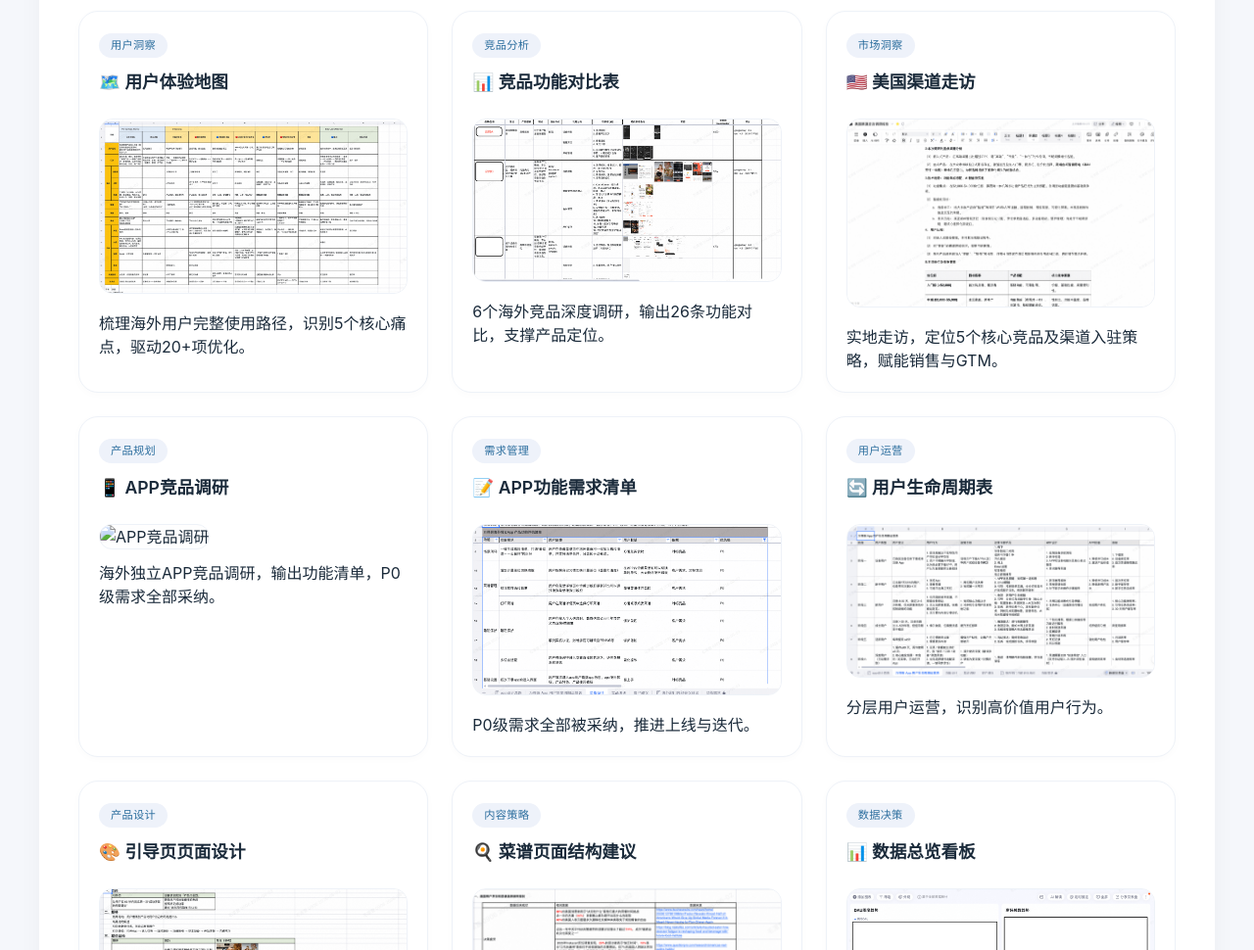
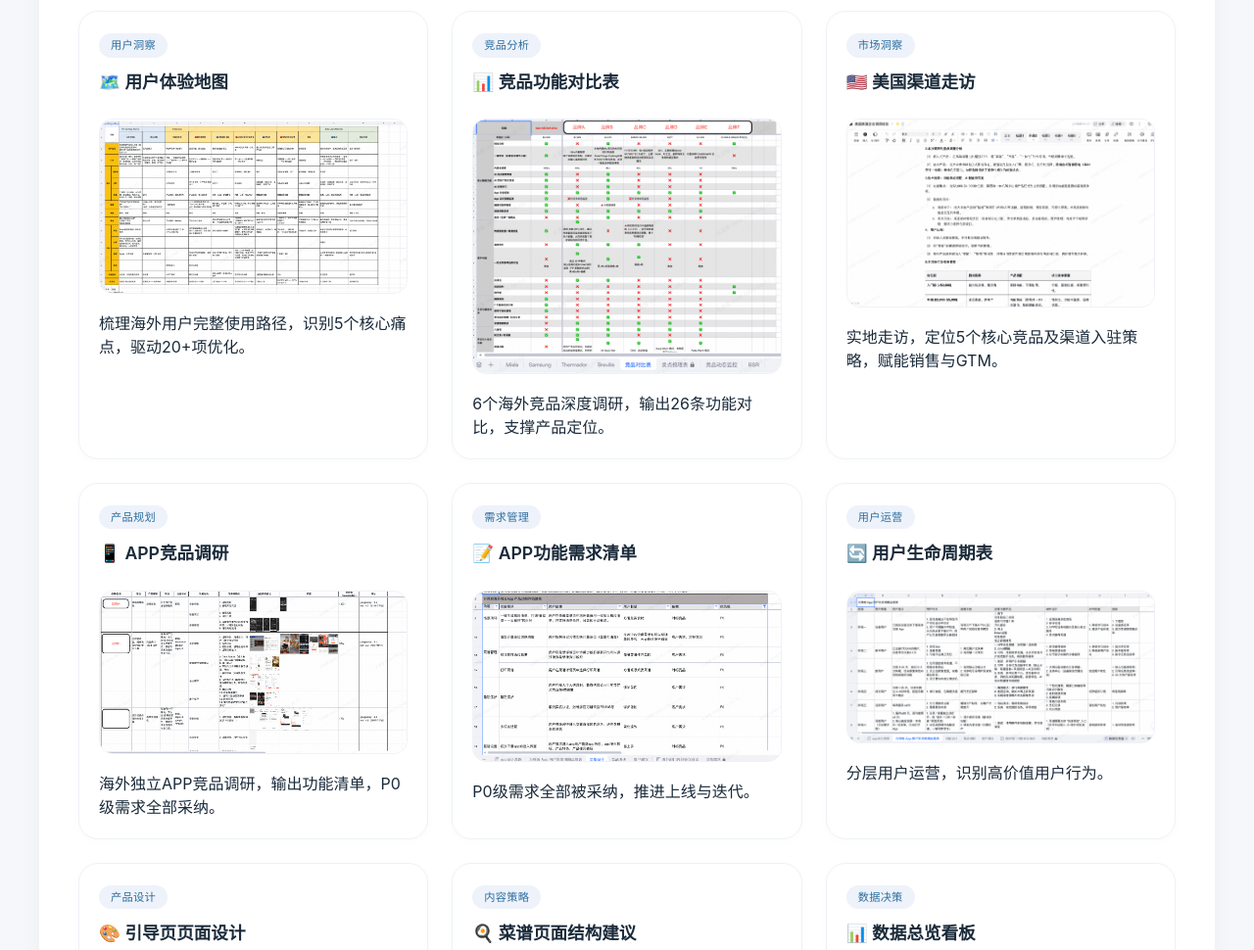
Before and after one commit to yolanda01-716/yolanda01-716.github.io, a plain HTML site: page index.html in a window 1280 px wide. Shown: the part 480-1450 px from the top of the page at 98% size. Drawn offline with Linux system fonts and the light colour scheme.

Commit message:
Update index.html

```diff
--- a/index.html
+++ b/index.html
@@ -216,13 +216,13 @@
     <!-- 第一行 -->
     <div class="grid">
         <div class="card"><div class="badge">用户洞察</div><h3>🗺️ 用户体验地图</h3><img src="images/user-journey-map.png" alt="用户体验地图"><p>梳理海外用户完整使用路径，识别5个核心痛点，驱动20+项优化。</p></div>
-        <div class="card"><div class="badge">竞品分析</div><h3>📊 竞品功能对比表</h3><img src="images/app-competitor-research-report.png.png" alt="竞品功能对比表"><p>6个海外竞品深度调研，输出26条功能对比，支撑产品定位。</p></div>
+        <div class="card"><div class="badge">竞品分析</div><h3>📊 竞品功能对比表</h3><img src="images/competitor-function-comparison.png" alt="竞品功能对比表"><p>6个海外竞品深度调研，输出26条功能对比，支撑产品定位。</p></div>
         <div class="card"><div class="badge">市场洞察</div><h3>🇺🇸 美国渠道走访</h3><img src="images/us-channel-visit-report.png" alt="美国渠道走访报告"><p>实地走访，定位5个核心竞品及渠道入驻策略，赋能销售与GTM。</p></div>
     </div>
 
     <!-- 第二行 -->
     <div class="grid">
-        <div class="card"><div class="badge">产品规划</div><h3>📱 APP竞品调研</h3><img src="images/app-competitor-research-report.png" alt="APP竞品调研"><p>海外独立APP竞品调研，输出功能清单，P0级需求全部采纳。</p></div>
+        <div class="card"><div class="badge">产品规划</div><h3>📱 APP竞品调研</h3><img src="images/app-competitor-research-report.png.png" alt="APP竞品调研"><p>海外独立APP竞品调研，输出功能清单，P0级需求全部采纳。</p></div>
         <div class="card"><div class="badge">需求管理</div><h3>📝 APP功能需求清单</h3><img src="images/app-feature-requirements-list.png" alt="功能需求清单"><p>P0级需求全部被采纳，推进上线与迭代。</p></div>
         <div class="card"><div class="badge">用户运营</div><h3>🔄 用户生命周期表</h3><img src="images/app-user-lifecycle-table.png" alt="用户生命周期表"><p>分层用户运营，识别高价值用户行为。</p></div>
     </div>
```
